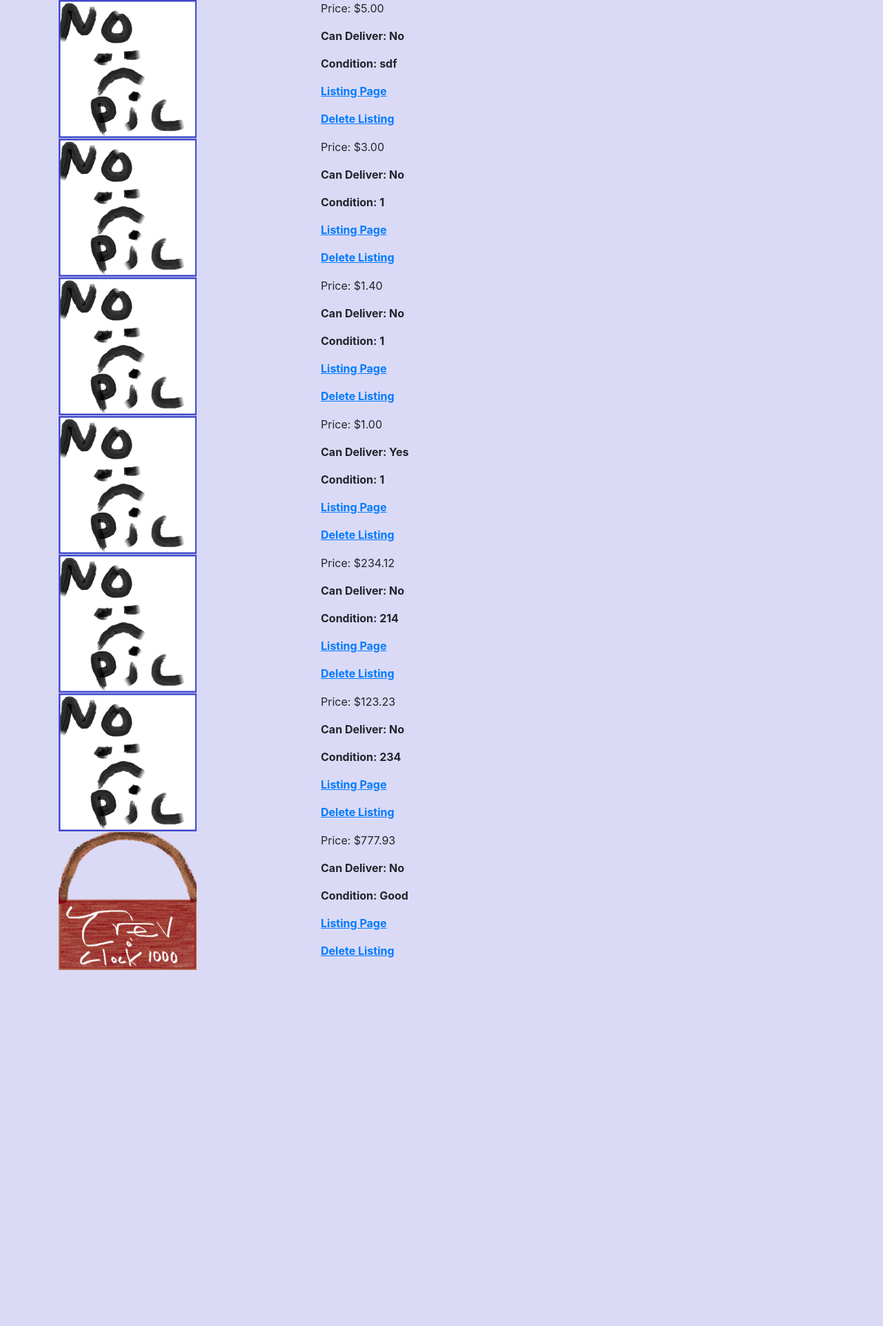
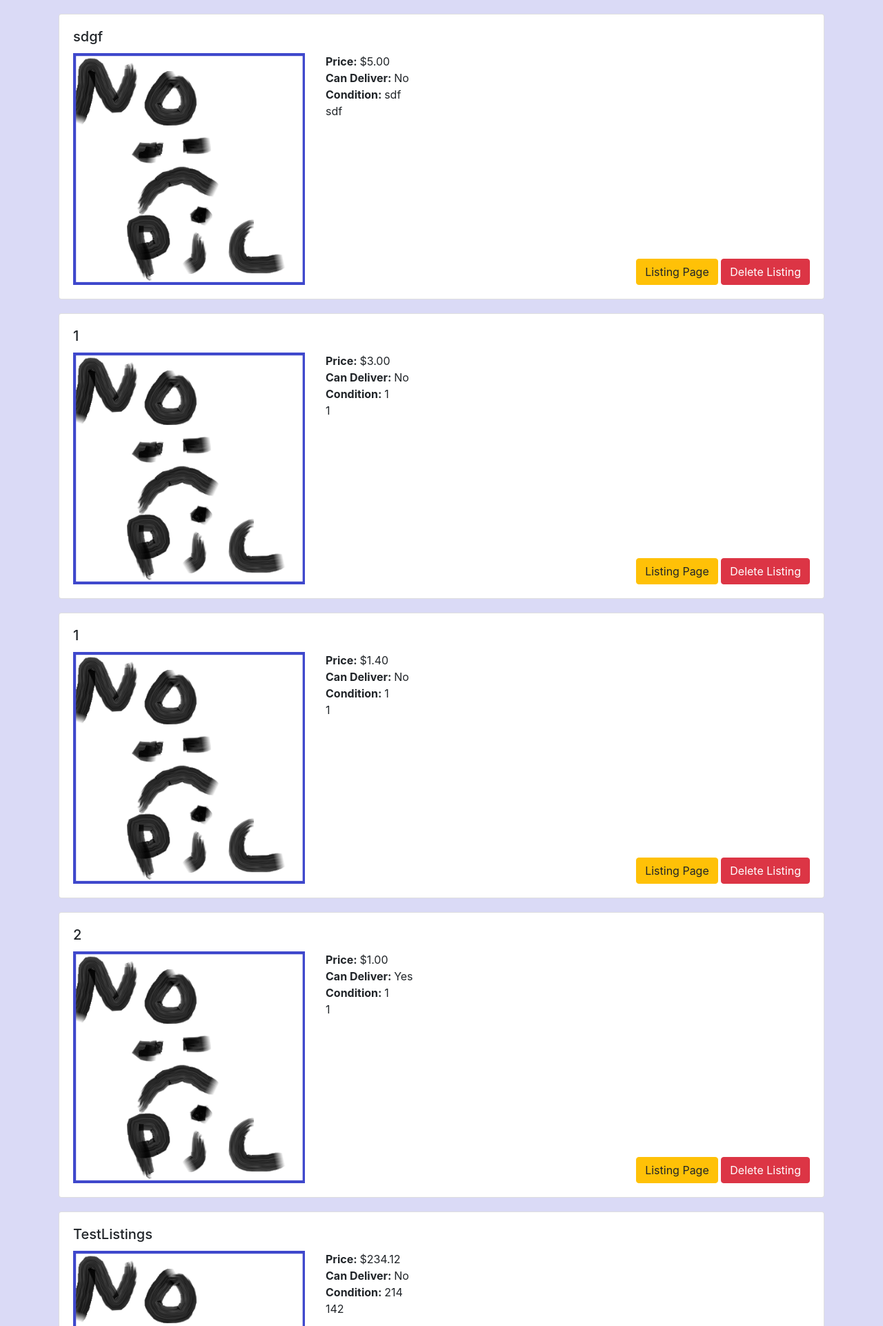
Before and after one commit to techit-limtiyakul/project-buy-and-sell, a Django app: page / in a window 1280 px wide. Shown: the part 56-1978 px from the top of the page at 69% size. Before the commit the page ends 1462 px from the top, so only its background shows below. Run offline with Django 3.2, Linux system fonts and the light colour scheme; data comes from the database, SQL or seed files in the repository; some libraries are stand-ins or nearby versions.

Commit message:
update ui

```diff
--- a/UCSDBuyAndSell/Templates/UCSDMarket/listing.html
+++ b/UCSDBuyAndSell/Templates/UCSDMarket/listing.html
@@ -94,7 +94,7 @@
 					<span class="editable-display">
 						{{ Description }}
 					</span>
-					<input class="editable-input" name='description' style="display:none">
+					<textarea class="form-control editable-input" name='description' style="display:none"></textarea>
 				</p>
 				</p>
 				<p>
@@ -102,7 +102,7 @@
 					<span class="editable-display">
 					{{ ContactInformation }}
 					</span>
-					<input class="editable-input" name='contactInformation' style="display:none">
+					<textarea class="form-control editable-input" name='contactInformation' style="display:none"></textarea>
 				</p>
 
 				{% if isOwner %}
--- a/UCSDBuyAndSell/Templates/UCSDMarket/my_listings.html
+++ b/UCSDBuyAndSell/Templates/UCSDMarket/my_listings.html
@@ -4,28 +4,34 @@
 <div class="ScrollableDiv">
 	<div class="container">
 		{% for Listing in Listings %}
-			<div class="row">
-				<div class="col-sm">
+			<div class="card listing">
+				<div class="card-body">
+					<h5 class='card-title'>{{Listing.Title}}</h5>
+					<div class='row'>
+						<div class="col-4" style="margin:auto" height="100%">
 							<a href="{% url 'Listing' %}?listing={{ Listing.id }}">
-						<img src="{{ Listing.Thumbnail }}" width="200" height="200">
+								<img src="{{ Listing.Thumbnail }}" width="100%">
 							</a>
 						</div>
-				<div class="col-8">
-					<p>Price: ${{ Listing.Price }}</p>
+						<div class="col-8 listing-desc">
+							<div><b>Price: </b>${{ Listing.Price }}</div>
 							{% if Listing.CanDeliver %}
-						<p><b>Can Deliver: Yes</b></p>
+								<div><b>Can Deliver: </b>Yes</div>
 							{% else %}
-						<p><b>Can Deliver: No</b></p>
+								<div><b>Can Deliver: </b>No</div>
 							{% endif %}
-					<p><b>Condition: {{ Listing.Condition }}</b></p>
-					<a href="{% url 'Listing' %}?listing={{ Listing.id }}">
-						<p><b><u>Listing Page</u></b></p>
+							<div><b>Condition: </b>{{ Listing.Condition }}</div>
+							<div class='brief-desc'>{{Listing.Description}}</div>
+							<div class='ml-auto mt-auto'>
+								<a class='btn btn-warning' href="{% url 'Listing' %}?listing={{ Listing.id }}">
+									Listing Page
 								</a>
-					<a href="{% url 'DeleteListing' %}?listing={{ Listing.id }}">
-						<p><b><u>Delete Listing</u></b></p>
+								<a class='btn btn-danger' href="{% url 'DeleteListing' %}?listing={{ Listing.id }}">
+									Delete Listing
 								</a>
 							</div>
-				<div class="col-4">
+						</div>
+					</div>
 				</div>
 			</div>
 		{% endfor %}
--- a/UCSDBuyAndSell/static/UCSDMarket/MarketStyle.css
+++ b/UCSDBuyAndSell/static/UCSDMarket/MarketStyle.css
@@ -13,6 +13,10 @@ div.ScrollableDiv {
 /* Style the Image Used to Trigger the Modal */
 body {
     padding-top: 56px;
+}
+
+nav.navbar {
+    height: 56px;
 }
 
 #myImg {
@@ -57,6 +61,24 @@ body {
     padding: 10px 0;
     height: 150px;
 }
+
+.listing {
+    margin: 20px auto;
+}
+
+.listing-desc {
+    display: flex;
+    flex-direction: column;
+}
+
+.brief-desc {
+    line-height: 1.5em;
+    max-height: 3.6em;
+    overflow: hidden;
+    text-overflow: ellipsis;
+    white-space: nowrap
+}
+
 
 div.like-btn {
     margin: auto 10px;
```
Lines whose indentation alone changed are shown as unchanged.
